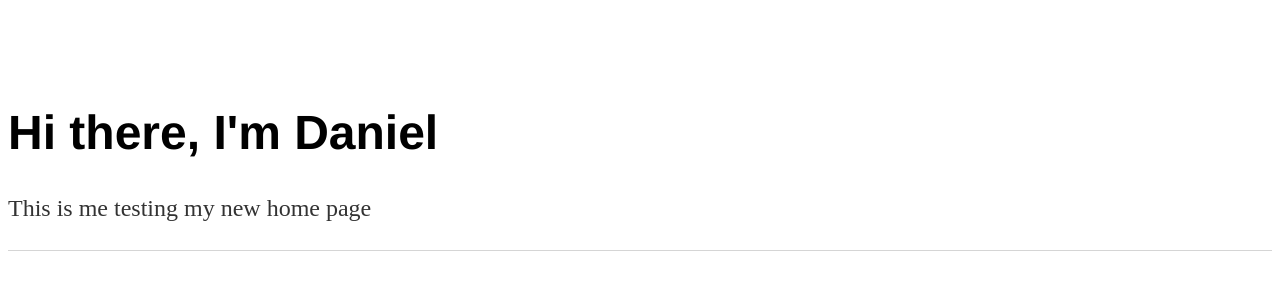
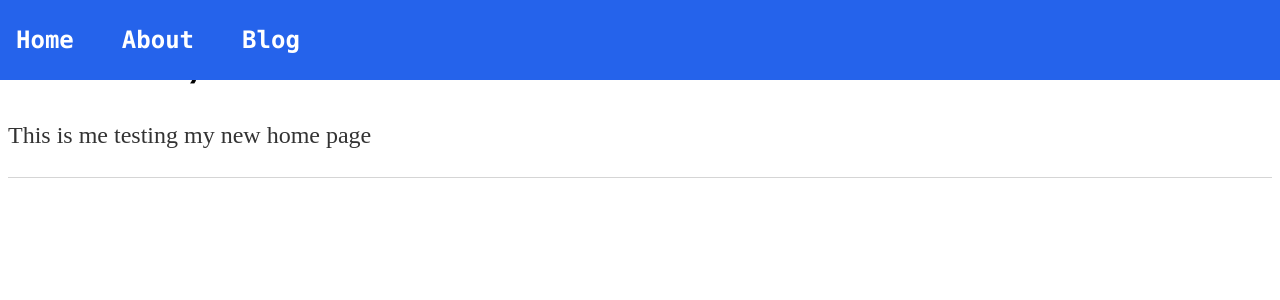
Before and after one commit to DanielmmFrank/Danielmmfrank.github.io, a Jekyll site: the page built from index.html, in a window 1280 px wide. Shown: the top 300 px of the page. Built offline with Jekyll 4.4.1, drawn with Linux system fonts in a browser that asks for light colours.

Commit message:
Update default.html

```diff
--- a/_layouts/default.html
+++ b/_layouts/default.html
@@ -6,13 +6,13 @@
 			<link rel="stylesheet" type="text/css" href="/css/main.css">
 		</head>
 		<body>
-			<nav>
-	    		<ul>
-	        		<li><a href="/">Home</a></li>
-		        	<li><a href="/about">About</a></li>
-	        		<li><a href="/blog">Blog</a></li>
-	    		</ul>
-			</nav>
+			<nav class="nav">
+		<ul class="nav__ul">
+			<li class="nav__li"><a href="/" class="nav__a">Home</a></li>
+			<li class="nav__li"><a href="/about" class="nav__a">About</a></li>
+			<li class="nav__li"><a href="/blog" class="nav__a">Blog</a></li>
+		</ul>
+	</nav>
 			<div class="container">
 
 			{{ content }}
```
